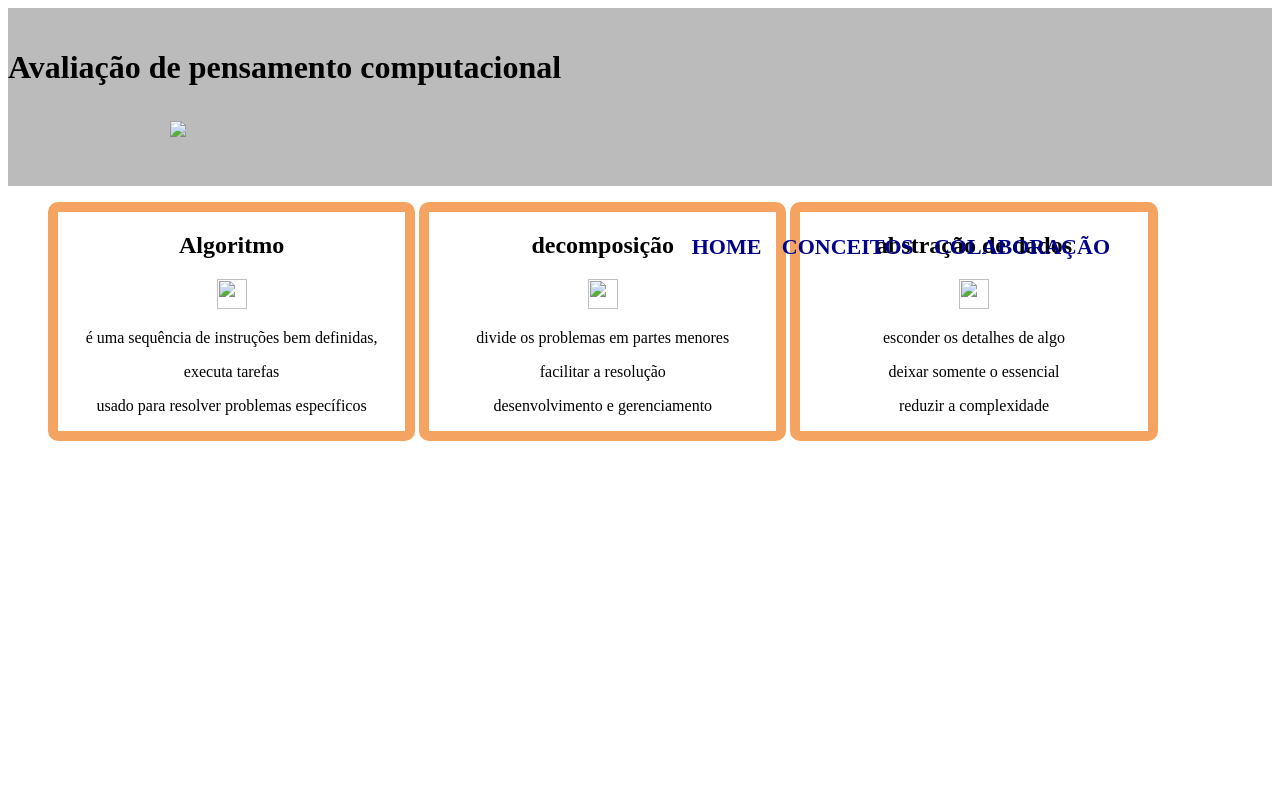
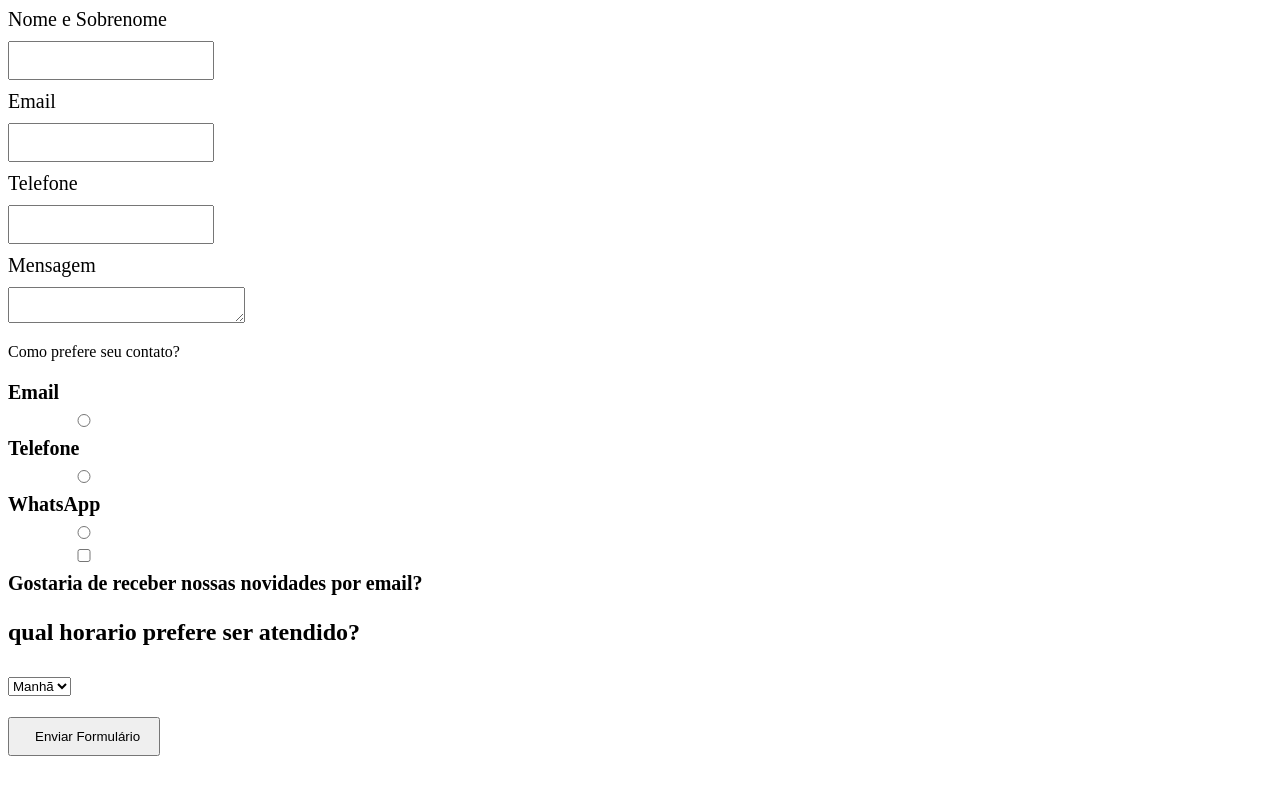
Before and after one commit to sombrio12/receita-de-sorvete, a plain HTML site: page index.html in a window 1280 px wide. Drawn offline with Linux system fonts and the light colour scheme.

Commit message:
Add files via upload

```diff
--- a/formulario.css
+++ b/formulario.css
@@ -1,12 +1,21 @@
- main{
- 	width: 940px;
- 	margin: 0 auto;
+form label {
+display:block;
+ font-size: 20px;
+margin: 0 0 10px;
+
 }
 
-form label {
-	display: block;
-}
 
 form input {
-	display:block;
+display: block;
+  margin: 0 0 10px;
+   padding: 10px 25px;
+   width: 12%
+
 }
+.h2{
+display: inline-block;
+text-align: center;
+vertical-align: top;
+
+}
--- a/index.html
+++ b/index.html
@@ -1,62 +1,50 @@
+<!DOCTYPE html>
+<html lang="en">
+<head>
+	<meta charset="UTF-8">
 
-<!DOCTYPE html>
-<html lang="pt-br">
-	<head>
-		<meta charset="UTF-8">
-		<title> Avaliação de pensamento computacional</title>
+	<title>Formuário</title>
+	<link rel="stylesheet"  href="formulario.css">
+<form>
+<label for="nome">Nome e Sobrenome</label>
+<input type="text"id="nome">
 
-	<link rel="stylesheet" href="ent.css">
+<label for="email">Email</label>
+<input type="text" id="email">
 
-	</head>
-	<header>
-        <h1> Avaliação de pensamento computacional</h1>
-			<div  class= "caixa">
+<label for="telefone">Telefone</label>
+<input type="text" id="telefone">
 
-			<h1> <img id = "logo" src ="viktor.jpg"></h1>
+<label for="mensagem">Mensagem</label>
+<textarea cols="27" rows="2" id="mensagem"></textarea>
 
-		<nav>
-		<ul>
-			<li><a href="index.html"> home </a></li>
-			<li><a href="http://google.com">  conceitos </a></li>
-			<li><a href="http://google.com">  colaboração </a> </li>
-			</ul>
-		</nav>
-	</div>
-	</header>
-<main>
-	<ul class= "produtos">
+<p>Como prefere seu contato?</p>
+<h2>
+<label for="radio-email">Email</label>
+<input type="radio" name="contato" value="email" id="radio-email">
 
-		<li><h2> Algoritmo </h2>
-		<img id= "banner" src  = penso1.jpg>
-		<p>  é uma sequência de instruções bem definidas,
-		<p> executa tarefas </p>
-		<p> usado para resolver problemas específicos</p>
-		</li>
+<label for="radio-telefone">Telefone</label>
+<input type="radio" name="contato" value="telefone" id="radio-telefone">
 
-		<li><h2>  decomposição </h2>
-        <img id= "banner" src  = penso2.jpg>
-		<p> divide os problemas em partes menores  </p>
-		<p> facilitar a resolução </p>
-		<p>  desenvolvimento e gerenciamento </p>
-		</li>
+<label for="radio-whatsApp">WhatsApp</label>
+<input type="radio" name="contato" value="whatsApp" id="radio-whatsApp">
 
-		<li> <h2> abstração de dados </h2>
-		<img id= "banner" src  = penso3.jpg>
-		<p> esconder os detalhes de algo </p>
-		<p> deixar somente o essencial </p>
-		<p> reduzir a complexidade </p>
-		 </li>
+<label><input type="checkbox">Gostaria de receber nossas novidades por email?</label>
 
-	</ul>
+<p> qual horario prefere ser atendido?</p>
+
+<select>
+
+	<option> Manhã </option>
+	<option> Tarde </option>
+	<option> Noite </option>
+
+</select>
+
+</h2>
+<input type="submit" value="Enviar Formulário">
 
 
-</body>
-
-
-
-
-
-
-
-</body>
-</html>
+</form>
+</head>
+<body>
```
